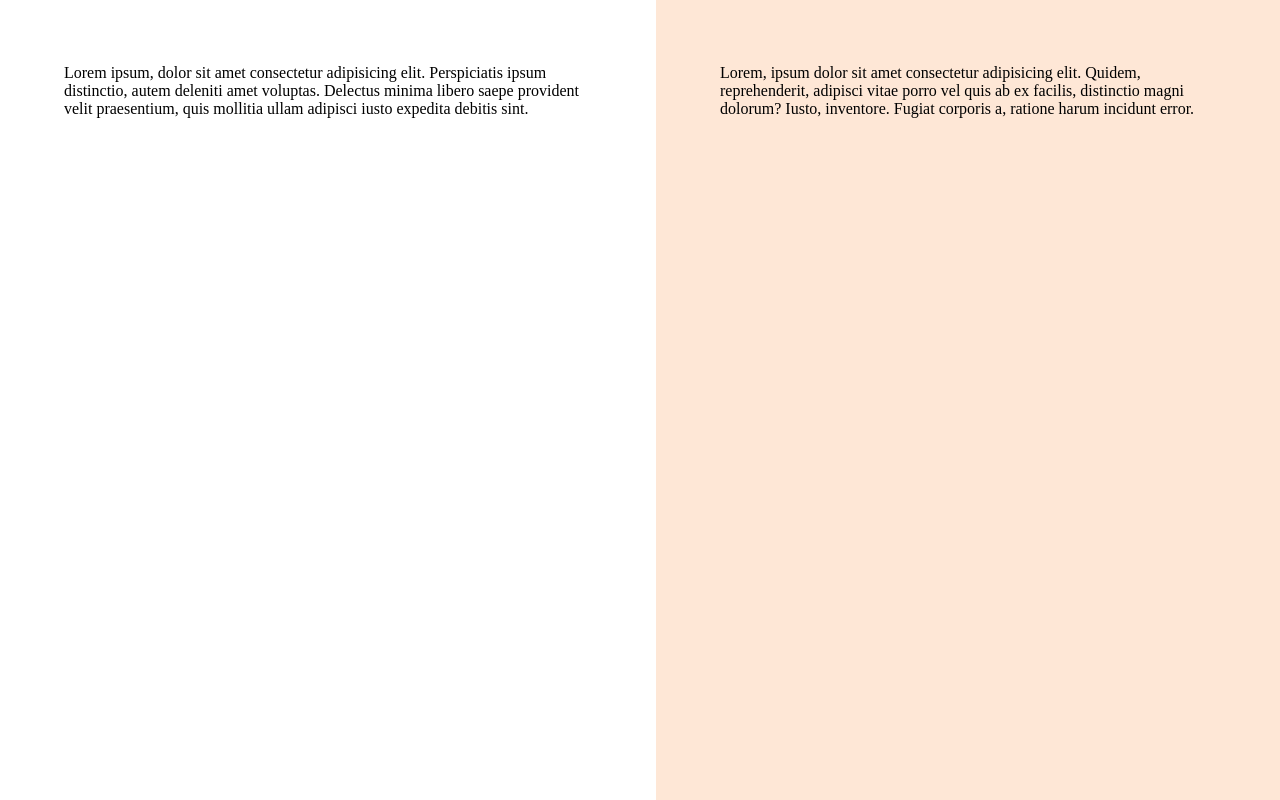
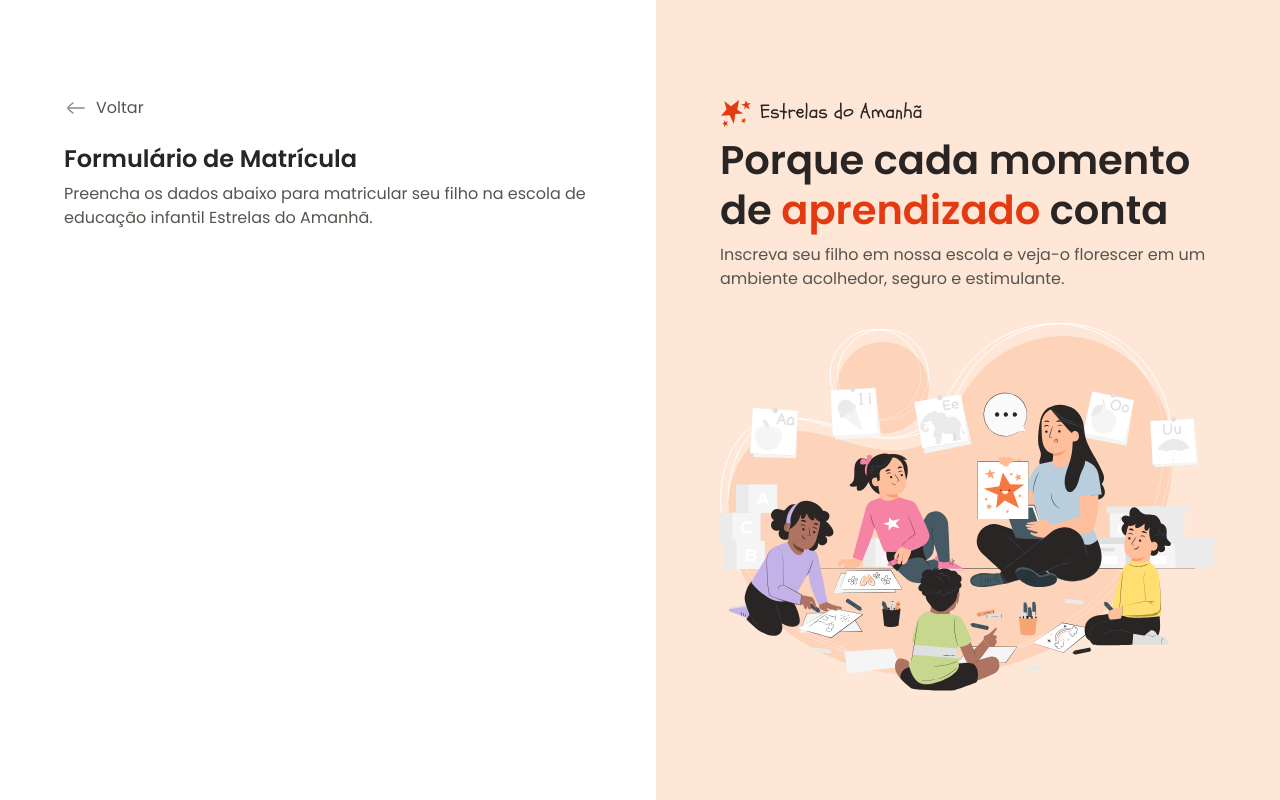
Before and after one commit to BrunoMoretz-Sohn/Formulario-de-Matricula, a plain HTML site: page index.html in a window 1280 px wide. Drawn offline with Linux system fonts and the light colour scheme.

Commit message:
conteúdo inicial do main e aside

```diff
--- a/index.html
+++ b/index.html
@@ -15,13 +15,33 @@
   <div id="app">
     <main>
       <div class="main-container">
-        Lorem ipsum, dolor sit amet consectetur adipisicing elit. Perspiciatis ipsum distinctio, autem deleniti amet voluptas. Delectus minima libero saepe provident velit praesentium, quis mollitia ullam adipisci iusto expedita debitis sint.
+        <div class="back">
+          <img src="assets/icons/arrow-left-02.svg" alt="Icone de voltar">
+          <span>Voltar</span>
+        </div>
+
+        <h1>Formulário de Matrícula</h1>
+        <p>Preencha os dados abaixo para matricular seu filho na escola de educação infantil Estrelas do Amanhã.</p>
       </div>
     </main>
 
     <aside>
       <div class="aside-container">
-        Lorem, ipsum dolor sit amet consectetur adipisicing elit. Quidem, reprehenderit, adipisci vitae porro vel quis ab ex facilis, distinctio magni dolorum? Iusto, inventore. Fugiat corporis a, ratione harum incidunt error.
+        <header>
+          <img src="assets/logo.svg" alt="Logo estrelas do amanhã">
+          <h2>Porque cada momento de
+              <span>
+                aprendizado
+              </span>
+             conta
+          </h2>
+          <p>
+            Inscreva seu filho em nossa escola e veja-o florescer em um ambiente acolhedor, seguro e estimulante.
+          </p>
+        </header>
+
+        <img src="assets/Illustration.svg" alt="ilustração de uma professora com crianças prestando atenção">
+
       </div>
     </aside>
   </div>
--- a/styles/global.css
+++ b/styles/global.css
@@ -18,10 +18,22 @@
   --surface-secondary: #FEE7D6;
 
   --stroke-default: #D6D3D1;
-  --stroke-hightlight: #F3541C;
+  --stroke-highlight: #F3541C;
   --semantic-error: #DC2626;
 }
 
 body{
   overflow:hidden;
+
+  font: var(--text);
+  color: var(--text-secondary);
 }
+
+h1,h2 {
+  color: var(--text-primary);
+}
+
+img {
+  max-width: 100%;
+  height: auto;
+}
--- a/styles/layout.css
+++ b/styles/layout.css
@@ -12,9 +12,25 @@ main {
 
 }
 
+main .back {
+  display: flex;
+  align-items: center;
+  gap: .5rem;
+  margin-bottom: 1.5rem;
+  margin-top: 2rem;
+
+}
+
+main h1 {
+  font: 600 1.5rem/1.25 var(--font-family);
+  margin-bottom: .5rem;
+
+}
+
 main .main-container {
   max-width: 33rem ;
   margin-left: auto;
+
 }
 
 aside {
@@ -23,5 +39,17 @@ aside {
 }
 aside .aside-container{
   max-width: 31rem;
+}
 
+aside .aside-container img {
+  margin-top: 2rem;
 }
+
+aside h2 {
+  font: 600 2.5rem/1.25 var(--font-family);
+  margin-bottom: .5rem;
+}
+
+aside h2 span {
+  color: var(--text-highlight);
+}
```
